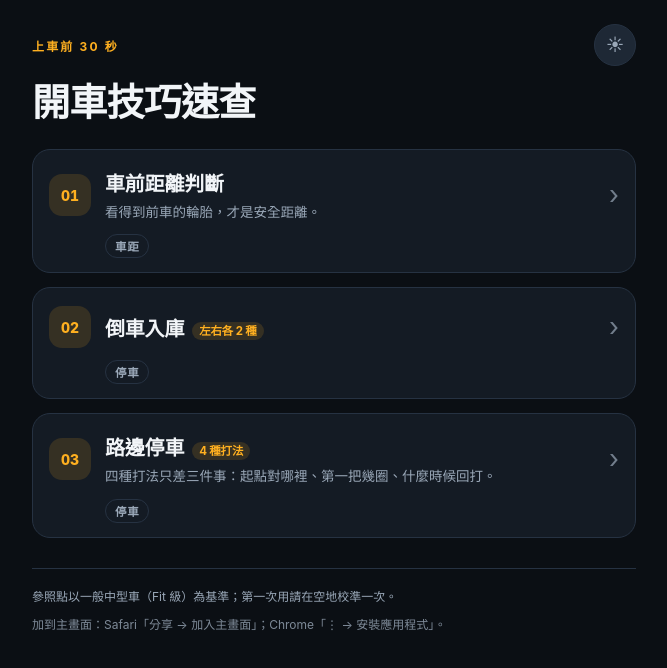
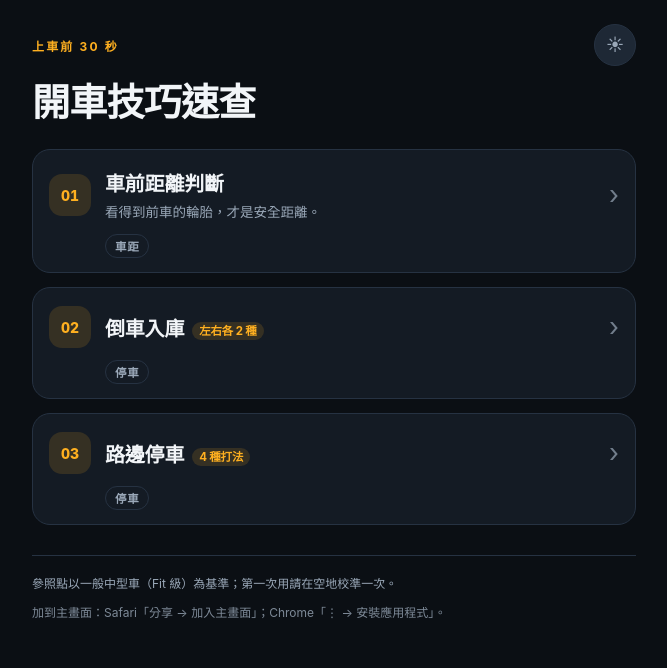
Before and after one commit to ccu401510066-ops/driving-skills-pwa, a React (Vite) app: page / in a window 1280 px wide. Shown: the top 668 px of the page, without its empty margins (306-973 px from the left). Built offline with nearby package versions, Linux system fonts and the light colour scheme.

Commit message:
路邊停車拿掉開頭說明與打法比較

```diff
--- a/src/data/tricks.ts
+++ b/src/data/tricks.ts
@@ -312,8 +312,8 @@ export const tricks: Trick[] = [
     name: '路邊停車',
     tag: '停車',
     badge: '4 種打法',
-    oneLiner: '四種打法只差三件事：起點對哪裡、第一把幾圈、什麼時候回打。',
-    situation: '路邊平行車位，前後都停了車。先選一種打法，再照步驟做。',
+    oneLiner: '',
+    situation: '',
     refs: [],
     steps: [],
     rescue: [
@@ -326,16 +326,6 @@ export const tricks: Trick[] = [
       '車位長度至少車長 + 1.5 m；前後車貼很近時，選「打滿」或「車頭先進」。',
       '路緣高於 15 cm 或沒有路緣 → 改用車道線判斷，不要硬壓上去。'
     ],
-    compare: {
-      head: ['打法', '起點對位', '第一把'],
-      rows: [
-        ['半圈', 'B 柱對前車車頭', '右半圈'],
-        ['一圈', '車尾對前車車尾', '右一圈'],
-        ['打滿', '車尾對前車車尾', '右打滿'],
-        ['車頭先進', 'B 柱對後車車頭', '右打滿駛入']
-      ],
-      note: '共同收尾：左後視鏡看到後車完整車頭就回正直倒；右後視鏡看到右前門把手與路邊重合就左打滿；車身平行後前後微調。'
-    },
     variants: [
       {
         id: 'half',
```
